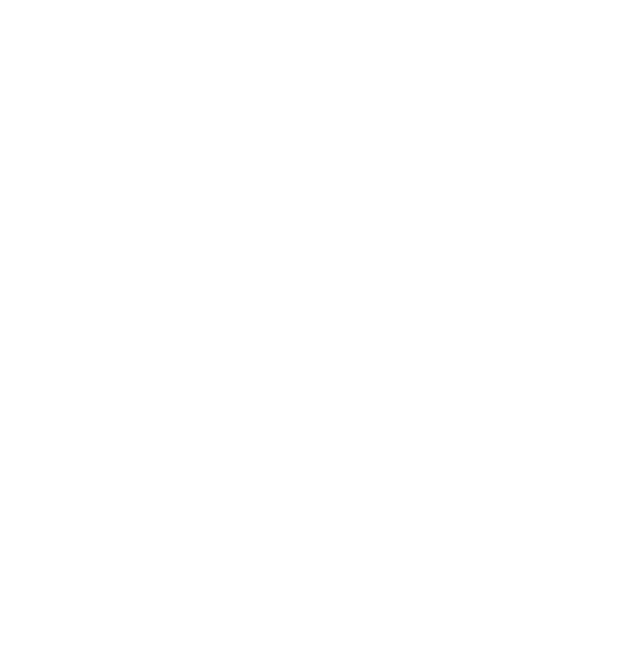
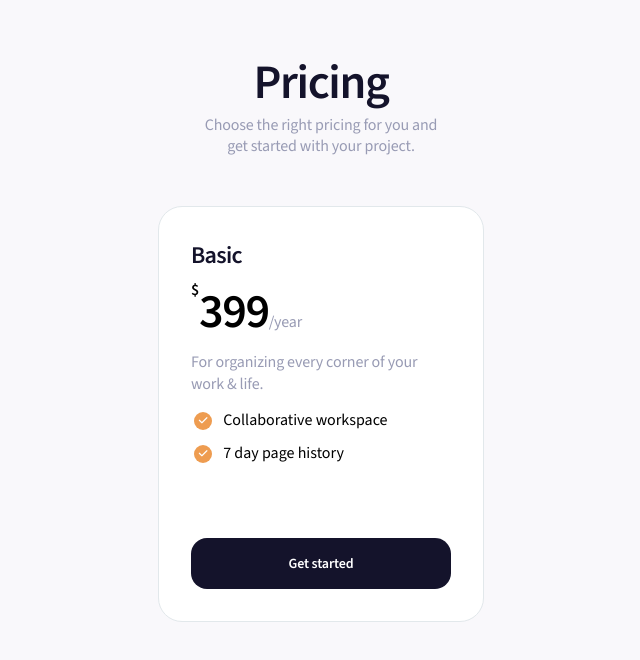
Before and after one commit to Vogel-dev/Pricing-plans, a plain HTML site: page index.html in a window 1280 px wide. Shown: the whole page, without its empty margins (319-959 px from the left). Drawn offline with nearby package versions, Linux system fonts and the light colour scheme.

Commit message:
first plan

```diff
--- a/index.html
+++ b/index.html
@@ -7,6 +7,40 @@
     <link rel="stylesheet" href="./style/style.css">
 </head>
 <body>
-
+    <main class="pricing-plans">
+        <div class="pricing-info">
+            <h1 class="pricing-header">
+                Pricing
+            </h1>
+            <p class="pricing-content">
+                Choose the right pricing for you and get started with your project.
+            </p>
+        </div>
+        <div class="plan">
+            <h2 class="plan-title">
+                Basic
+            </h2>
+            <div class="plan-pricing">
+                <p class="plan-pricing-currency">$</p>
+                <p class="plan-pricing-price">399</p>
+                <p class="plan-pricing-time"> /year</p>
+            </div>
+            <p class="plan-content">
+                For organizing every corner of your work & life.
+            </p>
+            <ul>
+                <li><span class="pricing-list-item">
+                    <i class="fa-solid fa-check fa-2xs"></i>
+                </span></i> Collaborative workspace</li>
+                <li><span class="pricing-list-item">
+                    <i class="fa-solid fa-check fa-2xs"></i>
+                </span></i> 7 day page history</li>
+            </ul>
+            <button class="btn">
+                <p class="btn-content">Get started</p>
+            </button>
+        </div>
+    </main>
+    <script src="https://kit.fontawesome.com/2d9d32e768.js" crossorigin="anonymous"></script>
 </body>
 </html>
--- a/style/style.scss
+++ b/style/style.scss
@@ -4,9 +4,132 @@ $content: #989BB4;
 $primary: #14132B;
 $secondary: #7863F9;
 $checklist: #EE9C50;
+$border: #E2E8EB;
 
 @import url('https://fonts.googleapis.com/css2?family=Source+Sans+3:wght@400;600&display=swap');
 
 * {
     font-family: 'Source Sans 3', sans-serif;
+    margin: 0 auto;
 }
+
+body {
+    background: $bg ;
+}
+
+.pricing-plans {
+    margin-top: 50px;
+    display: flex;
+    justify-content: center;
+    align-items: center;
+    flex-direction: column;
+}
+
+.pricing-info {
+    display: inline-flex;
+    flex-direction: column;
+    align-items: center;
+    text-align: center;
+    width: 244px;
+    height: 108px;
+}
+
+.pricing-header {
+    color: $primary;
+    font-size: 48px;
+    font-weight: 600;
+    letter-spacing: -1.44px;
+}
+
+.pricing-content {
+    color: $content;
+    font-size: 16px;
+    font-weight: 400;
+    letter-spacing: -0.16px;
+}
+
+.plan {
+    margin-top: 48px;
+    width: 324px;
+    height: 414px;
+    border-radius: 24px;
+    border: 1px solid $border;
+    background-color: $btn-bg;
+    position: relative;
+}
+
+.plan-title {
+    color: $primary;
+    font-size: 24px;
+    font-weight: 600;
+    letter-spacing: -0.72px;
+    margin: 32px 0px 8px 32px;
+}
+
+.plan-pricing {
+    display: inline-flex;
+    margin: 0px 0px 8px 32px;
+    align-items: baseline;
+}
+
+.plan-pricing-currency {
+    font-size: 16px;
+    font-weight: 600;
+    letter-spacing: -0.16px;
+    align-self: flex-start;
+}
+
+.plan-pricing-price {
+    font-size: 48px;
+    font-weight: 600;
+    letter-spacing: -1.44px;
+}
+
+.plan-pricing-time {
+    color: $content;
+    font-size: 16px;
+    font-weight: 400;
+    letter-spacing: -0.16px;
+}
+
+.plan-content {
+    color: $content;
+    font-size: 16px;
+    line-height: 140%;
+    letter-spacing: -0.16px;
+    font-weight: 400;
+    margin: 0px 48px 8px 32px;
+}
+
+ul {
+    list-style-type: none;
+}
+
+.pricing-list-item {
+    background: $checklist;
+    border-radius: 50%;
+    width: 18px;
+    height: 18px;
+    display: inline-flex;
+    align-items: center;
+    color: $btn-bg;
+    margin: 8px 8px 7px -5px;
+}
+
+.btn {
+    border-radius: 16px;
+    background: $primary;
+    width: 260px;
+    border: 0;
+    bottom: 0;
+    position: absolute;
+    margin: 32px;
+    padding: 16px 0px;
+}
+
+.btn-content {
+    color: $btn-bg;
+    font-size: 14px;
+    font-weight: 600;
+    letter-spacing: -0.14px;
+}
```
Also changed, not shown: style/style.css, style/style.min.css, 2 other files.
